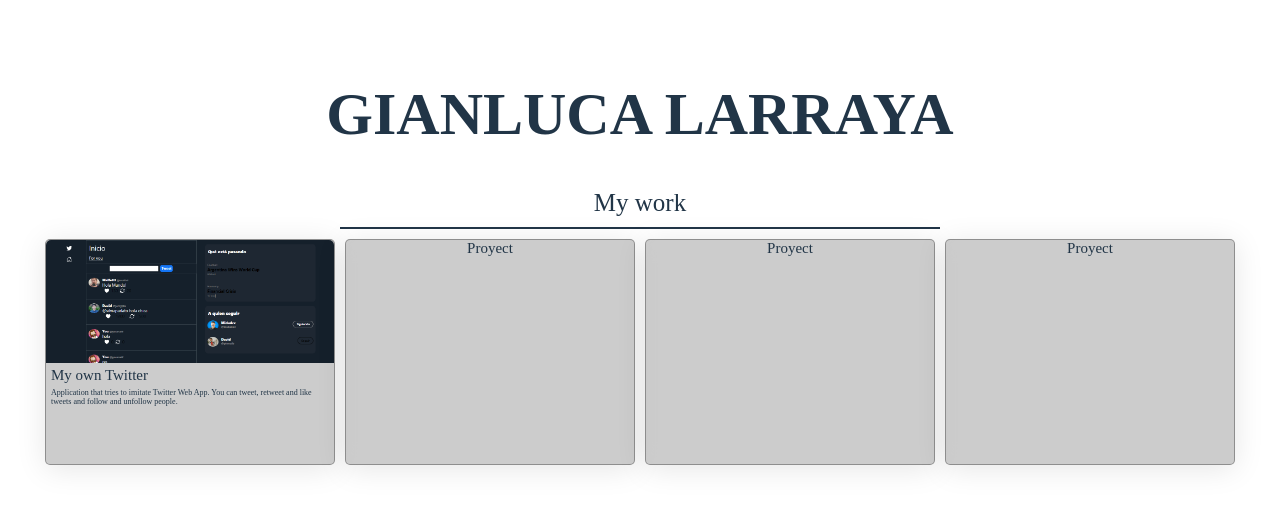
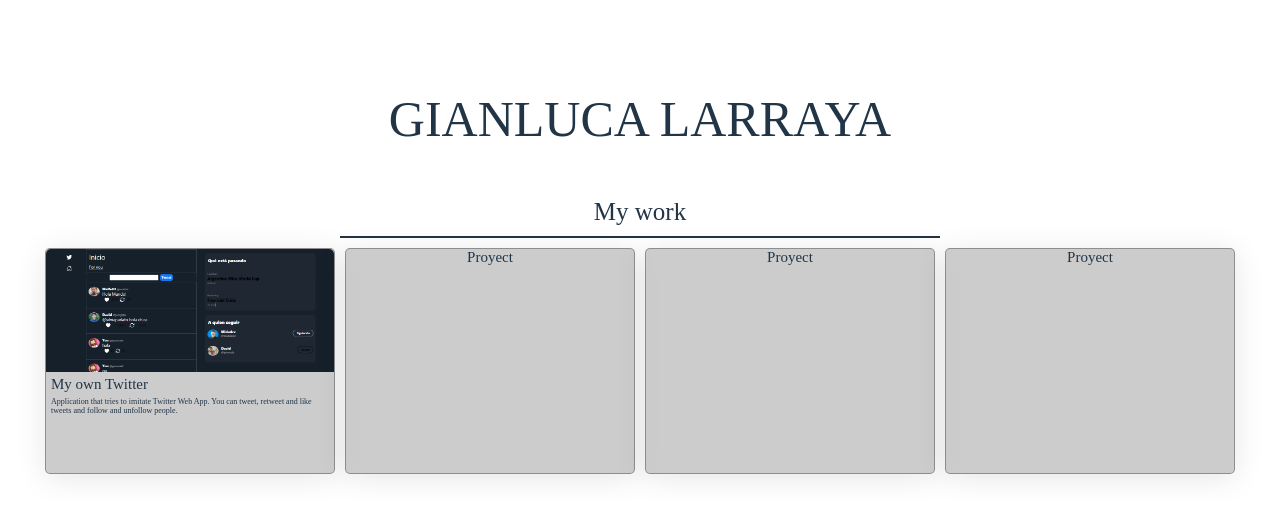
Before and after one commit to GianlucaLarraya/MyPortfolio, a React (Vite) app: page / in a window 1280 px wide. Shown: the top 516 px of the page. Built offline with nearby package versions, Linux system fonts and the light colour scheme; a web font is replaced by a local one.

Commit message:
Trying to fix sizes

```diff
--- a/src/App.css
+++ b/src/App.css
@@ -14,6 +14,10 @@
   display: flex;
   flex-direction: column;
   justify-content: center;
+}
+
+.myname {
+  font-size: 50px;
 }
 
 .trabajostitulo {
--- a/src/App.jsx
+++ b/src/App.jsx
@@ -3,7 +3,7 @@ import './App.css'
 function App() {
   return (
     <div className="App">
-      <h1>GIANLUCA LARRAYA</h1>
+      <p className="myname">GIANLUCA LARRAYA</p>
       <div className='trabajostitulo'>My work</div>
       <div className='line'></div>
       <div className='trabajos'>
```
